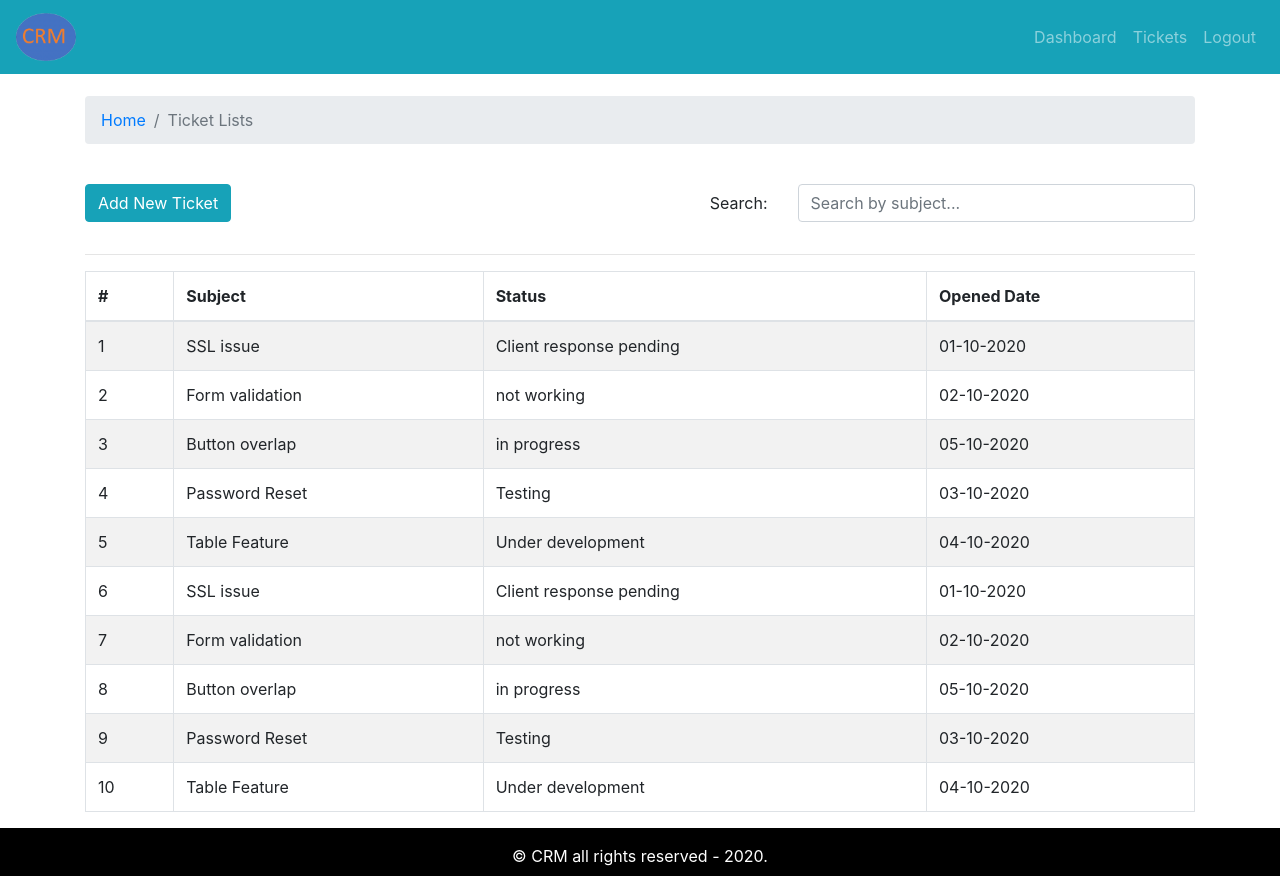
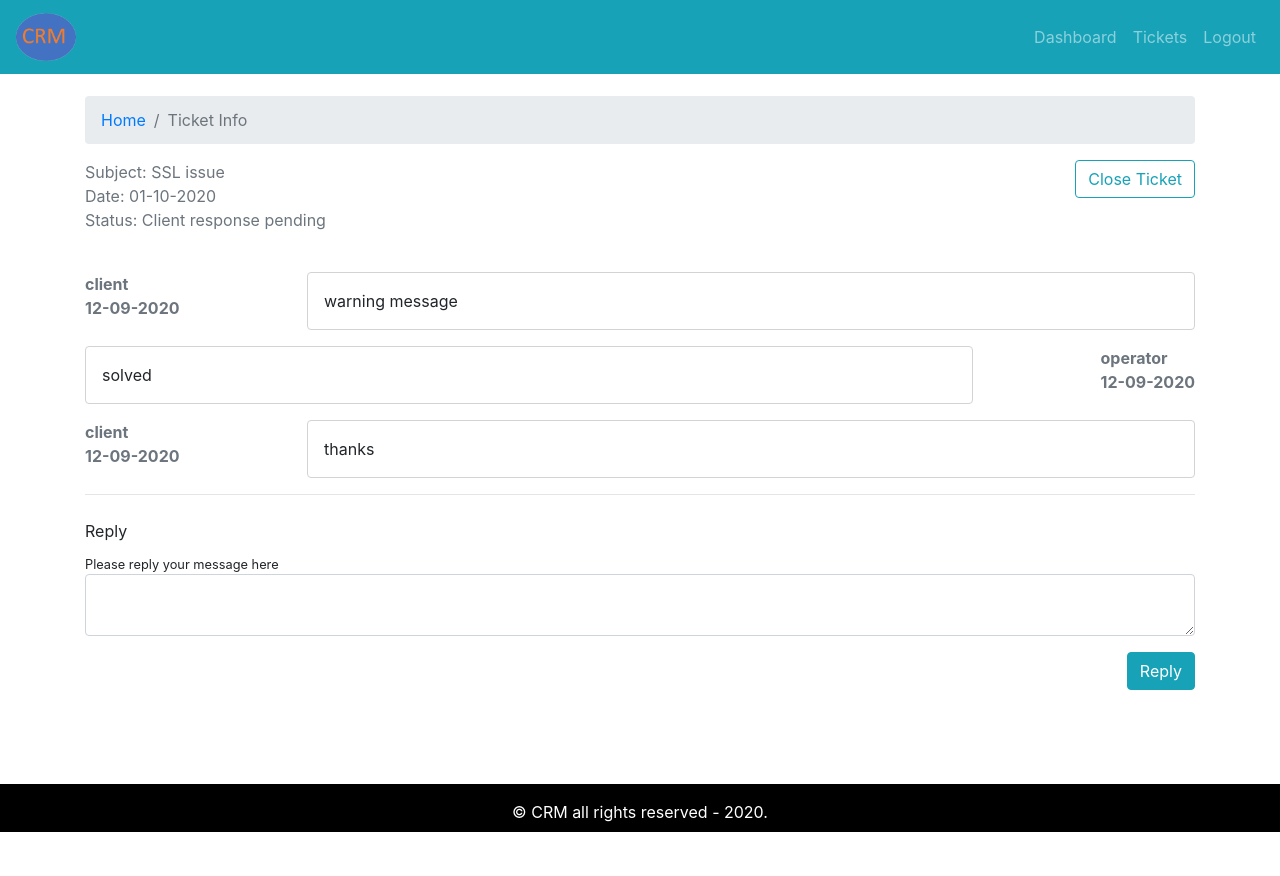
Before and after one commit to sonam-serchan/crm-frontend, a React (Create React App) app: page / in a window 1280 px wide. After the commit the page ends 832 px from the top, so only its background shows below. Built offline with nearby package versions, Linux system fonts and the light colour scheme.

Commit message:
ticket landing page added

```diff
--- a/src/App.js
+++ b/src/App.js
@@ -3,7 +3,8 @@ import './App.css';
 import { DefaultLayout } from './layout/DefaultLayout';
 // import { Dashboard } from './pages/dashboard/Dashboard.page';
 // import { AddTicket } from './pages/new-ticket/AddTicket.page';
-import { TicketLists } from './pages/ticket-list/TicketLists.page';
+// import { TicketLists } from './pages/ticket-list/TicketLists.page';
+import { Ticket } from './pages/ticket/Ticket.page';
 
 function App() {
   return (
@@ -11,7 +12,8 @@ function App() {
       <DefaultLayout>
         {/* <Dashboard /> */}
         {/* <AddTicket /> */}
-        <TicketLists />
+        {/* <TicketLists /> */}
+        <Ticket />
       </DefaultLayout>
     </div>
   );
--- a/src/assets/data/dummy-tickets.json
+++ b/src/assets/data/dummy-tickets.json
@@ -3,7 +3,24 @@
     "id": 1,
     "subject": "SSL issue",
     "status": "Client response pending",
-    "createdDt": "01-10-2020"
+    "createdDt": "01-10-2020",
+    "history": [
+      {
+        "date": "12-09-2020",
+        "message": "warning message",
+        "sender": "client"
+      },
+      {
+        "date": "12-09-2020",
+        "message": "solved",
+        "sender": "operator"
+      },
+      {
+        "date": "12-09-2020",
+        "message": "thanks",
+        "sender": "client"
+      }
+    ]
   },
   {
     "id": 2,
--- /dev/null
+++ b/src/components/message-history/MessageHistory.comp.js
@@ -0,0 +1,20 @@
+import React from 'react';
+import PropTypes from 'prop-types';
+import "./message-history.style.css";
+
+export const MessageHistory = ({ msg }) => {
+  if (!msg) return null;
+  return msg.map((row, i) =>
+    <div key={i} className="message-history mt-3">
+      <div className="send font-weight-bold text-secondary">
+        <div className="sender">{row.sender}</div>
+        <div className="date">{row.date}</div>
+      </div>
+      <div className="message">{row.message}</div>
+    </div>
+  );
+}
+
+MessageHistory.propTypes = {
+  msg: PropTypes.array.isRequired
+}
--- /dev/null
+++ b/src/components/message-history/message-history.style.css
@@ -0,0 +1,16 @@
+.message-history {
+  display: flex;
+  flex-direction: row;
+  justify-content: space-between;
+}
+
+.message-history:nth-child(even) {
+  flex-direction: row-reverse;
+}
+
+.message {
+  padding: 1rem;
+  width: 80%;
+  border: 1px solid lightgray;
+  border-radius: 0.25rem;
+}
--- /dev/null
+++ b/src/components/update-ticket/UpdateTicket.comp.js
@@ -0,0 +1,28 @@
+import React from 'react';
+import { Button, Form } from 'react-bootstrap';
+import PropTypes from 'prop-types';
+
+export const UpdateTicket = ({ msg, handleOnChange, onSubmit }) => {
+  return (
+    <Form onSubmit={onSubmit}>
+      <Form.Label>Reply</Form.Label>
+      <Form.Text>Please reply your message here</Form.Text>
+      <Form.Control
+        name="detail"
+        as="textarea"
+        row="5"
+        value={msg}
+        onChange={handleOnChange}
+      />
+      <div className="mt-3 mb-2 text-right">
+        <Button variant="info" type="submit">Reply</Button>
+      </div>
+    </Form>
+  )
+}
+
+UpdateTicket.propTypes = {
+  msg: PropTypes.string.isRequired,
+  handleOnChange: PropTypes.func.isRequired,
+  onSubmit: PropTypes.func.isRequired
+}
--- /dev/null
+++ b/src/pages/ticket/Ticket.page.js
@@ -0,0 +1,52 @@
+import React, { useState } from 'react';
+import { Button, Col, Container, Row } from 'react-bootstrap';
+import { PageBreadcrumb } from '../../components/breadcrumb/Breadcrumb.comp';
+import tickets from '../../assets/data/dummy-tickets.json';
+import { MessageHistory } from '../../components/message-history/MessageHistory.comp';
+import { UpdateTicket } from '../../components/update-ticket/UpdateTicket.comp';
+
+const ticket = tickets[0];
+
+export const Ticket = () => {
+  const [message, setMessage] = useState('');
+
+  const handleOnChange = e => {
+    setMessage(e.target.value);
+  }
+
+  const onSubmit = e => {
+    e.preventDefault();
+    console.log('submitted');
+  }
+
+  return (
+    <Container>
+      <Row>
+        <Col>
+          <PageBreadcrumb page="Ticket Info" />
+        </Col>
+      </Row>
+      <Row>
+        <Col className="tezt-weight-bolder text-secondary">
+          <div className="subject">Subject: {ticket.subject}</div>
+          <div className="date">Date: {ticket.createdDt}</div>
+          <div className="status">Status: {ticket.status}</div>
+        </Col>
+        <Col className="text-right">
+          <Button variant="outline-info">Close Ticket</Button>
+        </Col>
+      </Row>
+      <Row className="mt-4">
+        <Col>
+          <MessageHistory msg={ticket.history} />
+        </Col>
+      </Row>
+      <hr />
+      <Row className="mt-4">
+        <Col>
+          <UpdateTicket msg={message} handleOnChange={handleOnChange} onSubmit={onSubmit} />
+        </Col>
+      </Row>
+    </Container>
+  )
+}
```
